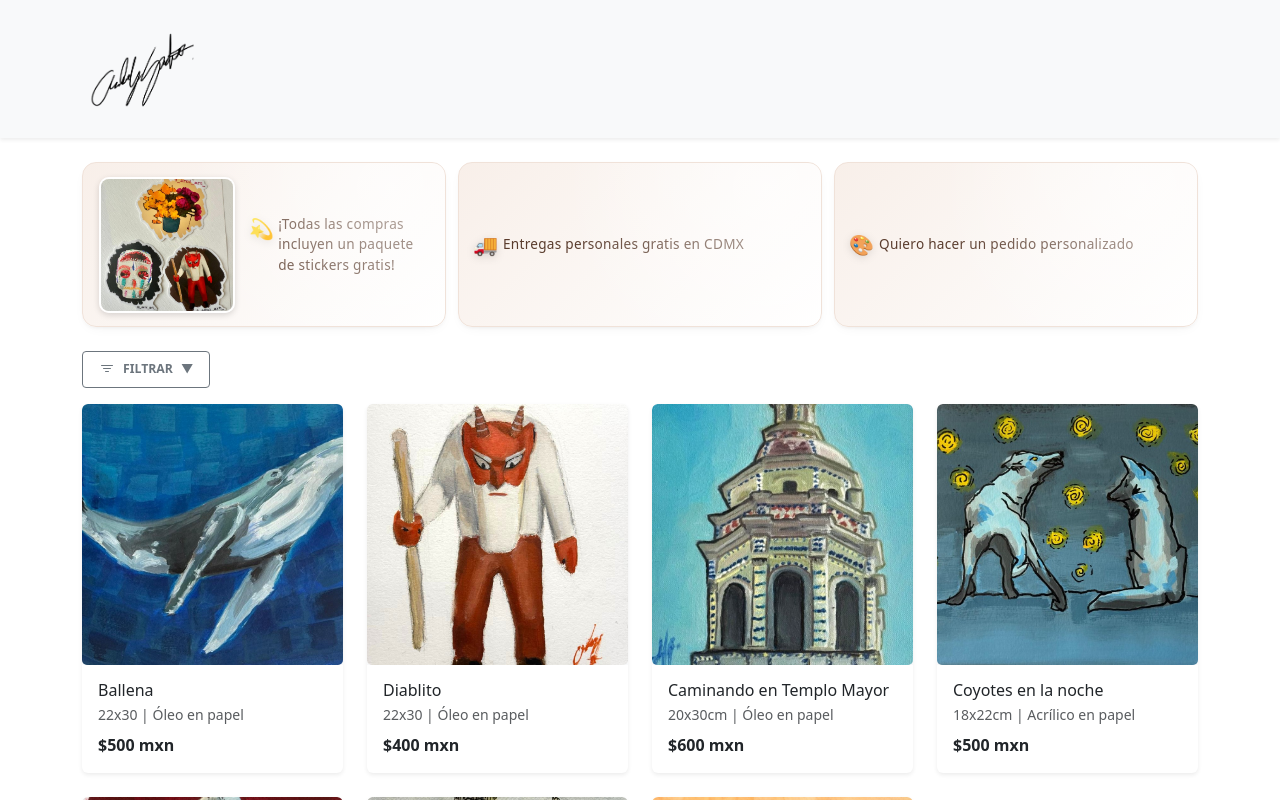
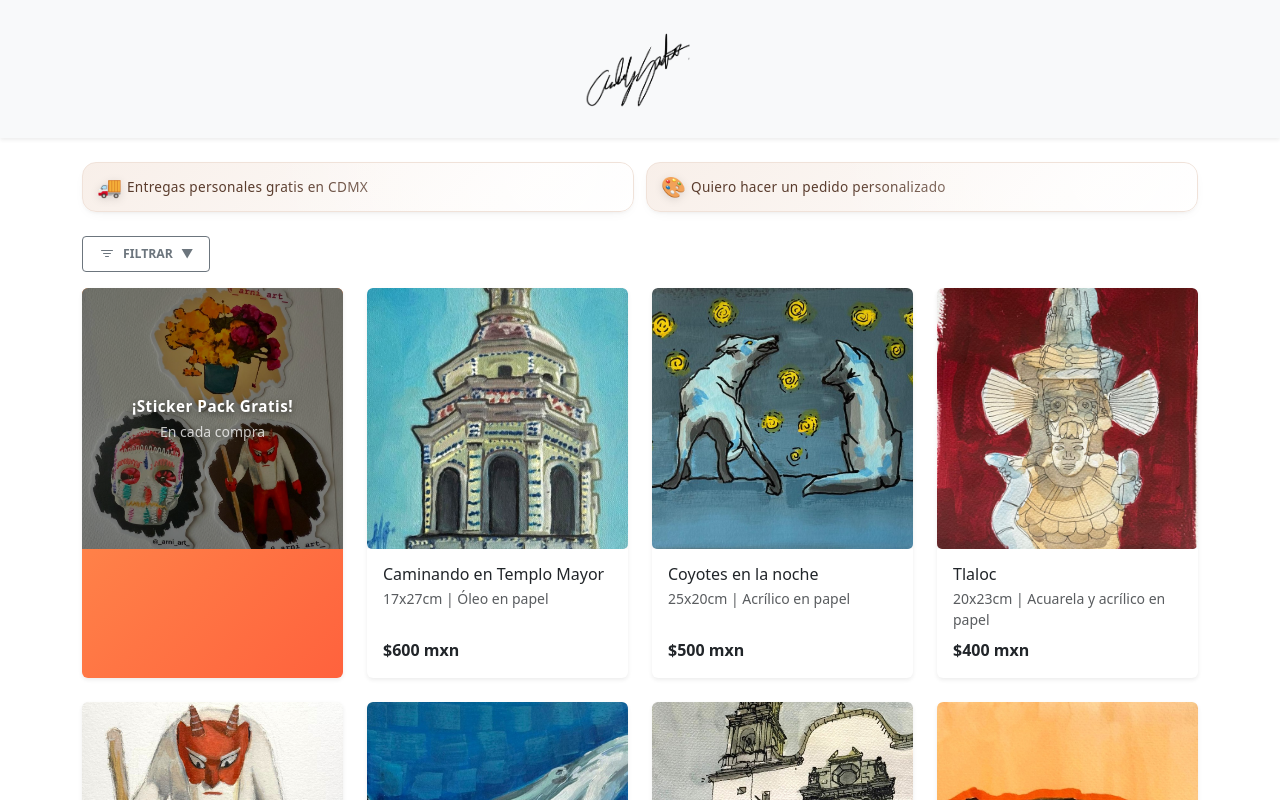
Before and after one commit to andresSaldanaAguilar/arnis_art_shop, a React (Create React App) app in the folder my-app/: page / in a window 1280 px wide. Shown: the top 800 px of the page. Built offline with nearby package versions, Linux system fonts and the light colour scheme.

Commit message:
adding final touches

```diff
--- a/my-app/src/App.css
+++ b/my-app/src/App.css
@@ -217,3 +217,31 @@ button.btn-dark:hover {
     font-size: 0.85rem;
   }
 }
+
+.promo-highlight-tile {
+  border-radius: var(--radius-sm);
+  overflow: hidden;
+  background: linear-gradient(135deg, #ff9650, #ff623d);
+  color: #fff;
+}
+.promo-highlight-tile .ratio {
+  border-radius: inherit;
+}
+.promo-highlight-tile:hover {
+  box-shadow: 0 6px 22px -6px rgba(255, 98, 61, 0.55),
+    0 4px 12px -4px rgba(0, 0, 0, 0.25);
+  transform: translateY(-3px);
+  transition: 0.35s;
+}
+.promo-highlight-tile .promo-img {
+  filter: brightness(0.55) saturate(1.1);
+}
+.promo-highlight-tile .promo-overlay {
+  position: absolute;
+  inset: 0;
+  color: #fff;
+  text-shadow: 0 2px 6px rgba(0, 0, 0, 0.55);
+}
+.promo-highlight-tile .promo-overlay .fw-bold {
+  font-weight: 600;
+}
--- a/my-app/src/App.tsx
+++ b/my-app/src/App.tsx
@@ -10,6 +10,7 @@ import ItemTile from "./Components/ItemTile.tsx"; // explicit extension
 import ItemDetailModal from "./Components/ItemDetailModal.tsx"; // explicit extension
 import { ItemProps } from "./interfaces/ItemProps";
 import PromoBanners from "./Components/PromoBanners.tsx"; // explicit extension
+import StickerPackImg from "./Images/stickers.jpeg";
 
 function App() {
   const maxCost = useMemo(
@@ -61,6 +62,31 @@ function App() {
             maxExistingCost={maxCost}
           />
           <Row xs={2} sm={3} md={4} lg={4} className="g-3 g-md-4">
+            {/* Promotional tile injected as first tile with image */}
+            <Col>
+              <div
+                className="h-100 border-0 shadow-sm item-tile promo-highlight-tile text-white position-relative"
+                role="note"
+                aria-label="Sticker pack gratis"
+              >
+                <div className="ratio ratio-1x1 position-relative">
+                  <img
+                    src={StickerPackImg}
+                    alt="Sticker pack incluido"
+                    className="w-100 h-100 object-fit-cover promo-img"
+                  />
+                  <div className="promo-overlay d-flex flex-column justify-content-center align-items-center text-center p-3">
+                    <div
+                      className="fw-bold"
+                      style={{ fontSize: "0.95rem", letterSpacing: ".5px" }}
+                    >
+                      ¡Sticker Pack Gratis!
+                    </div>
+                    <div className="small opacity-75 mt-1">En cada compra</div>
+                  </div>
+                </div>
+              </div>
+            </Col>
             {filtered.map((item) => (
               <Col key={item.title}>
                 <ItemTile item={item} onSelect={setSelected} />
--- a/my-app/src/Components/Header.tsx
+++ b/my-app/src/Components/Header.tsx
@@ -11,9 +11,12 @@ const Header: React.FC = () => {
         className="border-0 shadow-sm py-3"
         style={{ backgroundColor: "#ffffff" }}
       >
-        <Container className="justify-content-center justify-content-md-between">
-          {/* Replaced placeholder with logo image */}
-          <Navbar.Brand href="#" className="m-0 d-flex align-items-center">
+        <Container className="d-flex justify-content-center">
+          {/* Centered logo image */}
+          <Navbar.Brand
+            href="#"
+            className="m-0 mx-auto d-flex align-items-center"
+          >
             <img
               src={TitleImage}
               alt="Arnis Art Shop"
--- a/my-app/src/Components/ItemDetailModal.tsx
+++ b/my-app/src/Components/ItemDetailModal.tsx
@@ -50,17 +50,15 @@ const ItemDetailModal: React.FC<ItemDetailModalProps> = ({ item, onHide }) => {
               {!item.disponible && <Badge bg="secondary">Vendido</Badge>}
             </div>
             <div className="d-flex gap-2">
-              <Button
-                variant="dark"
-                className="flex-grow-1"
-                disabled={!item.disponible || !item.purchaseLink}
-                onClick={() => {
-                  if (item.purchaseLink)
-                    window.open(item.purchaseLink, "_blank");
-                }}
+              <a
+                href={`https://ig.me/m/_arni_art_`}
+                target="_arni_art_"
+                rel="noopener noreferrer"
+                className="instagram-message-button flex-grow-1 btn btn-dark text-center"
+                style={{ textDecoration: "none" }}
               >
-                Comprar
-              </Button>
+                enviame un mensaje para hacer tu pedido
+              </a>
               <Button variant="outline-secondary" onClick={onHide}>
                 Cerrar
               </Button>
--- a/my-app/src/Components/ItemTile.tsx
+++ b/my-app/src/Components/ItemTile.tsx
@@ -26,7 +26,7 @@ const ItemTile: React.FC<ItemTileProps> = ({ item, onSelect }) => {
           {item.title}
         </Card.Title>
         <Card.Text className="text-muted small mb-2">
-          {item.dimensions} | {item.material}
+          {item.dimensions + "cm"} | {item.material}
         </Card.Text>
         <div className="d-flex justify-content-between align-items-center mt-auto">
           <span className="fw-semibold">${item.cost} mxn</span>
--- a/my-app/src/Components/PromoBanners.tsx
+++ b/my-app/src/Components/PromoBanners.tsx
@@ -1,26 +1,9 @@
 import React from "react";
-import StickersImg from "../Images/stickers.jpeg";
 
 const PromoBanners: React.FC = () => {
   return (
     <div className="promo-banners mb-4">
-      <div
-        className="promo-banner with-image"
-        role="note"
-        aria-label="Promoción paquete de stickers"
-      >
-        <img
-          src={StickersImg}
-          alt="Paquete de stickers"
-          className="promo-thumb"
-        />
-        <div className="content">
-          <span className="icon" aria-hidden="true">
-            💫
-          </span>
-          ¡Todas las compras incluyen un paquete de stickers gratis!
-        </div>
-      </div>
+      {/* Removed sticker banner; now only remaining promos */}
       <div
         className="promo-banner"
         role="note"
@@ -33,8 +16,8 @@ const PromoBanners: React.FC = () => {
       </div>
       <a
         className="promo-banner link-banner"
-        href="mailto:contacto@example.com?subject=Pedido%20Personalizado"
-        target="_blank"
+        href={`https://ig.me/m/_arni_art_`}
+        target="_arni_art_"
         rel="noopener noreferrer"
         aria-label="Quiero hacer un pedido personalizado"
       >
--- a/my-app/src/data/items.ts
+++ b/my-app/src/data/items.ts
@@ -14,7 +14,7 @@ export const item1: ItemProps = {
     "Un día, en camino a una reunión de dibujo urbano, me encontré en la zona del centro histórico de la Ciudad de México cerca del Templo Mayor. Era la primera vez que caminaba por esa zona a pesar de ser un citadino que se jacta de conocer su ciudad y, a lo lejos, vi esta cúpula que me llamó la atención. Me acerqué y me encontré con esta vista. Hacía tiempo que no pintaba arquitectura, así que decidí volver a mis raíces.",
   cost: 600,
   material: "Óleo en papel",
-  dimensions: "20x30cm",
+  dimensions: "17x27",
   disponible: true,
   category: "Pintura Original",
 };
@@ -26,7 +26,7 @@ export const item2: ItemProps = {
     "Caminando en el centro de Coyoacán, me imaginé la fuente de los coyotes en una escena nocturna con estrellas.",
   cost: 500,
   material: "Acrílico en papel",
-  dimensions: "18x22cm",
+  dimensions: "25x20",
   disponible: true,
   category: "Pintura Original",
 };
@@ -38,7 +38,7 @@ export const item3: ItemProps = {
     "Retratando una escultura de piedra prehispánica. Tláloc es el dios de la lluvia y el agua en la mitología mexica.",
   cost: 400,
   material: "Acuarela y acrílico en papel",
-  dimensions: "22x30",
+  dimensions: "20x23",
   disponible: true,
   category: "Pintura Original",
 };
@@ -50,7 +50,7 @@ export const item4: ItemProps = {
     "El diablito es una figura tradicional en la cultura mexicana que representa a un ser travieso y juguetón.",
   cost: 400,
   material: "Óleo en papel",
-  dimensions: "22x30",
+  dimensions: "18x22",
   disponible: true,
   category: "Pintura Original",
 };
@@ -62,7 +62,7 @@ export const item5: ItemProps = {
     "La ballena es un mamífero marino de gran tamaño que habita en los océanos del mundo. Es conocida por su inteligencia, su capacidad para comunicarse y su importancia en los ecosistemas marinos.",
   cost: 500,
   material: "Óleo en papel",
-  dimensions: "22x30",
+  dimensions: "32x16",
   disponible: true,
   category: "Pintura Original",
 };
@@ -72,9 +72,9 @@ export const item6: ItemProps = {
   title: "Tacuba",
   description:
     "En una caminata por la colonia Tacuba en la Ciudad de México, me encontré con esta vista a una catedral.",
-  cost: 700,
+  cost: 600,
   material: "Acuarela en papel",
-  dimensions: "22x30",
+  dimensions: "38x22",
   disponible: true,
   category: "Pintura Original",
 };
@@ -86,10 +86,10 @@ export const item7: ItemProps = {
     "Me gusta mucho el plumaje de las urracas y cómo cambian de color con la luz.",
   cost: 400,
   material: "Acuarela en papel",
-  dimensions: "22x30",
+  dimensions: "18x27",
   disponible: true,
   category: "Pintura Original",
 };
 
 // Create an array of all items for easier importing
-export const items = [item5, item4, item1, item2, item3, item6, item7];
+export const items = [item1, item2, item3, item4, item5, item6, item7];
```
Also changed, not shown: my-app/declarations.d.ts (+12 -0 lines).
